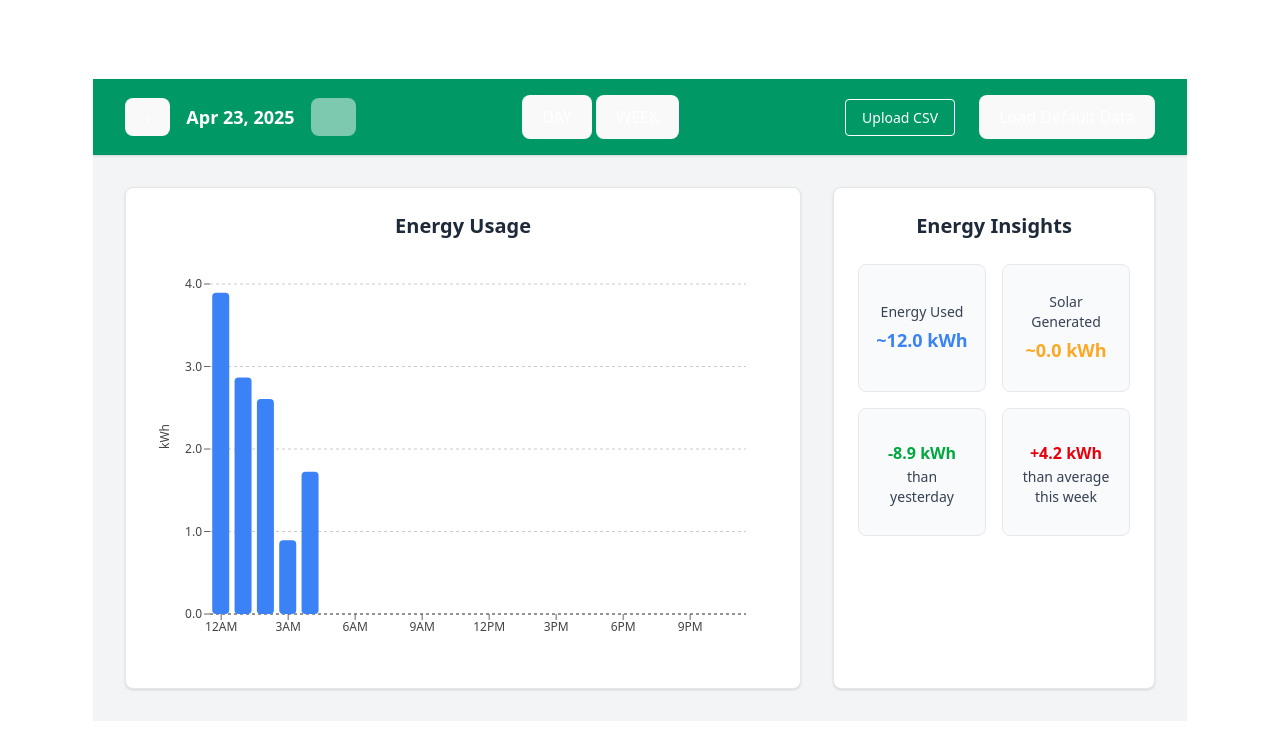
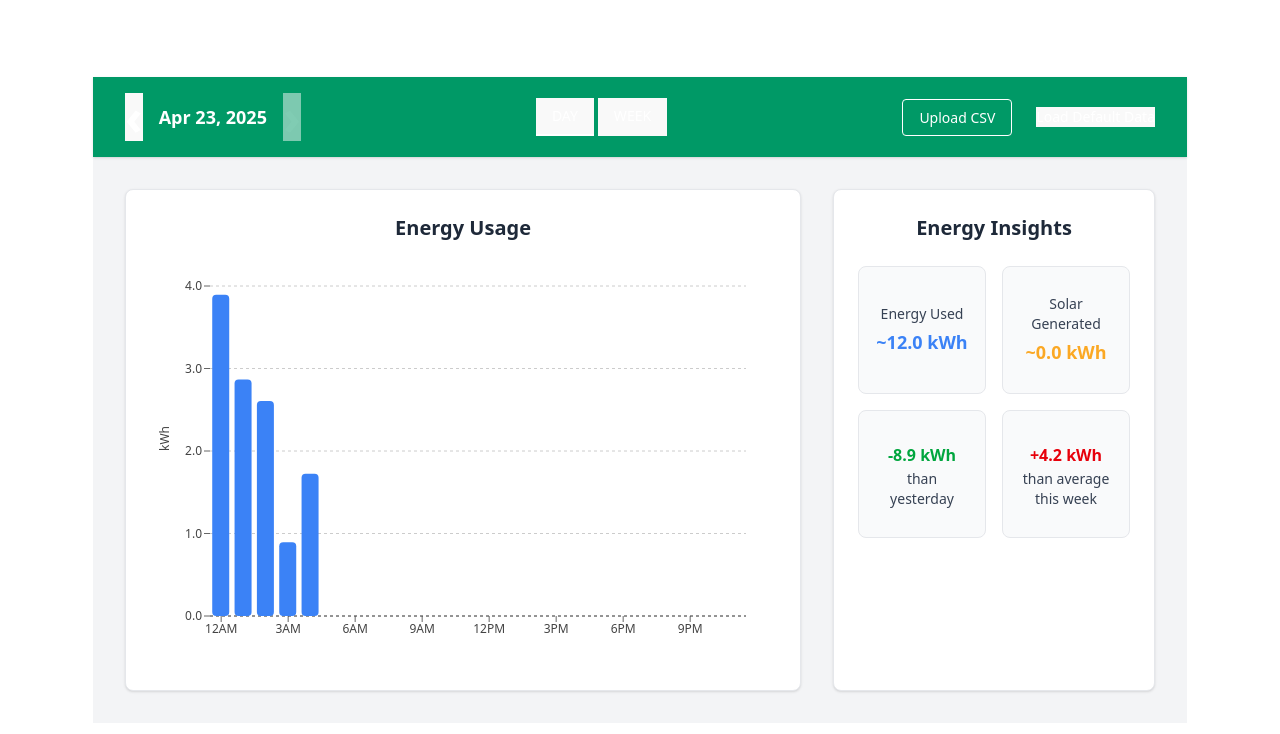
Before and after one commit to gpsugy/my-energy-story, a React (Vite) app: page / in a window 1280 px wide. Shown: the top 734 px of the page. Built offline with nearby package versions, Linux system fonts and the light colour scheme; the HTML template or start-up script is replaced by a standard one.

Commit message:
Fix black button backgrounds

```diff
--- a/src/index.css
+++ b/src/index.css
@@ -1,4 +1,4 @@
-@import "tailwindcss";
+@import 'tailwindcss';
 
 :root {
   font-family: system-ui, Avenir, Helvetica, Arial, sans-serif;
@@ -36,20 +36,8 @@ h1 {
   font-size: 3.2em;
   line-height: 1.1;
 }
-
-button {
-  border-radius: 8px;
-  border: 1px solid transparent;
-  padding: 0.6em 1.2em;
-  font-size: 1em;
-  font-weight: 500;
-  font-family: inherit;
-  background-color: #1a1a1a;
+button:hover {
   cursor: pointer;
-  transition: border-color 0.25s;
-}
-button:hover {
-  border-color: #646cff;
 }
 button:focus,
 button:focus-visible {
```
